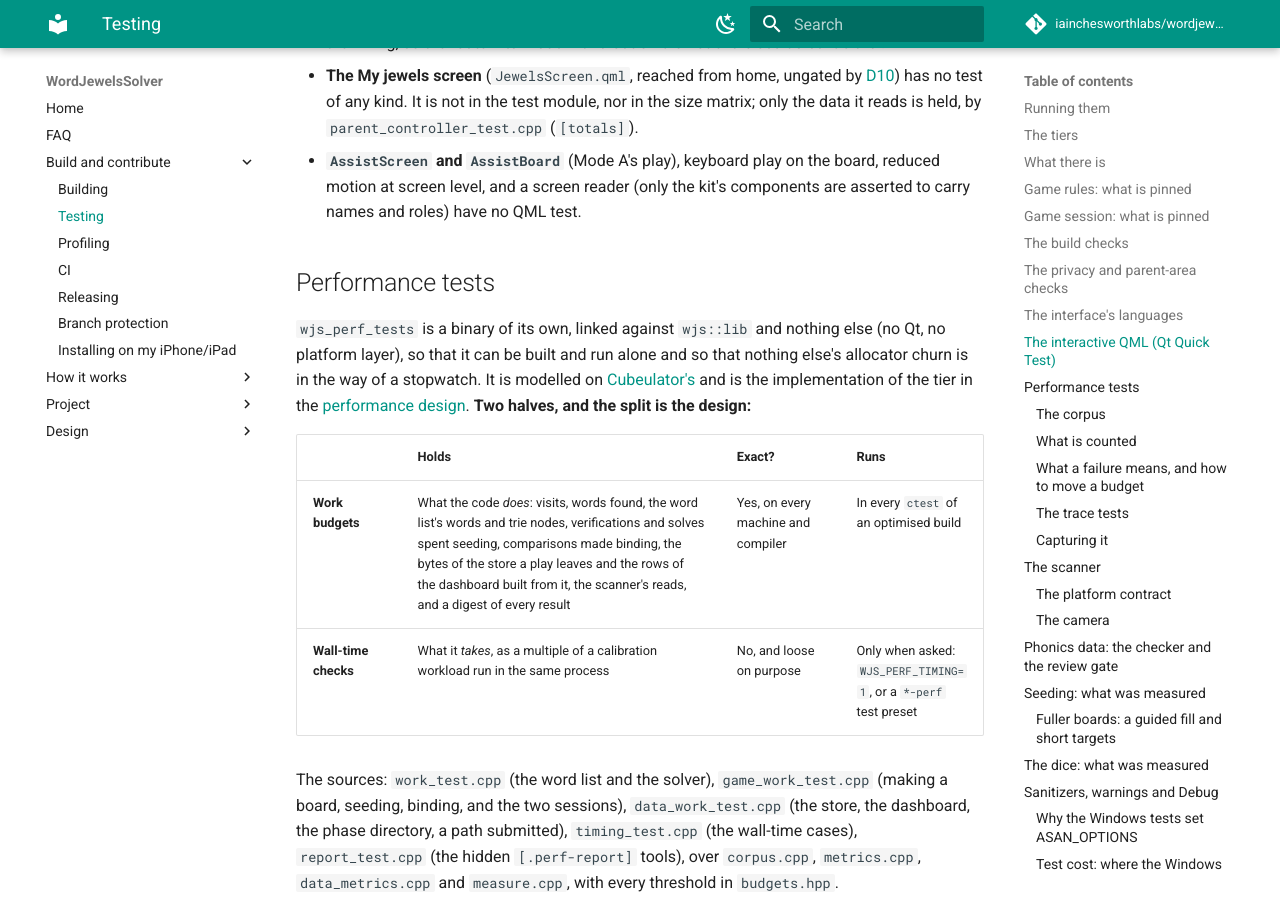
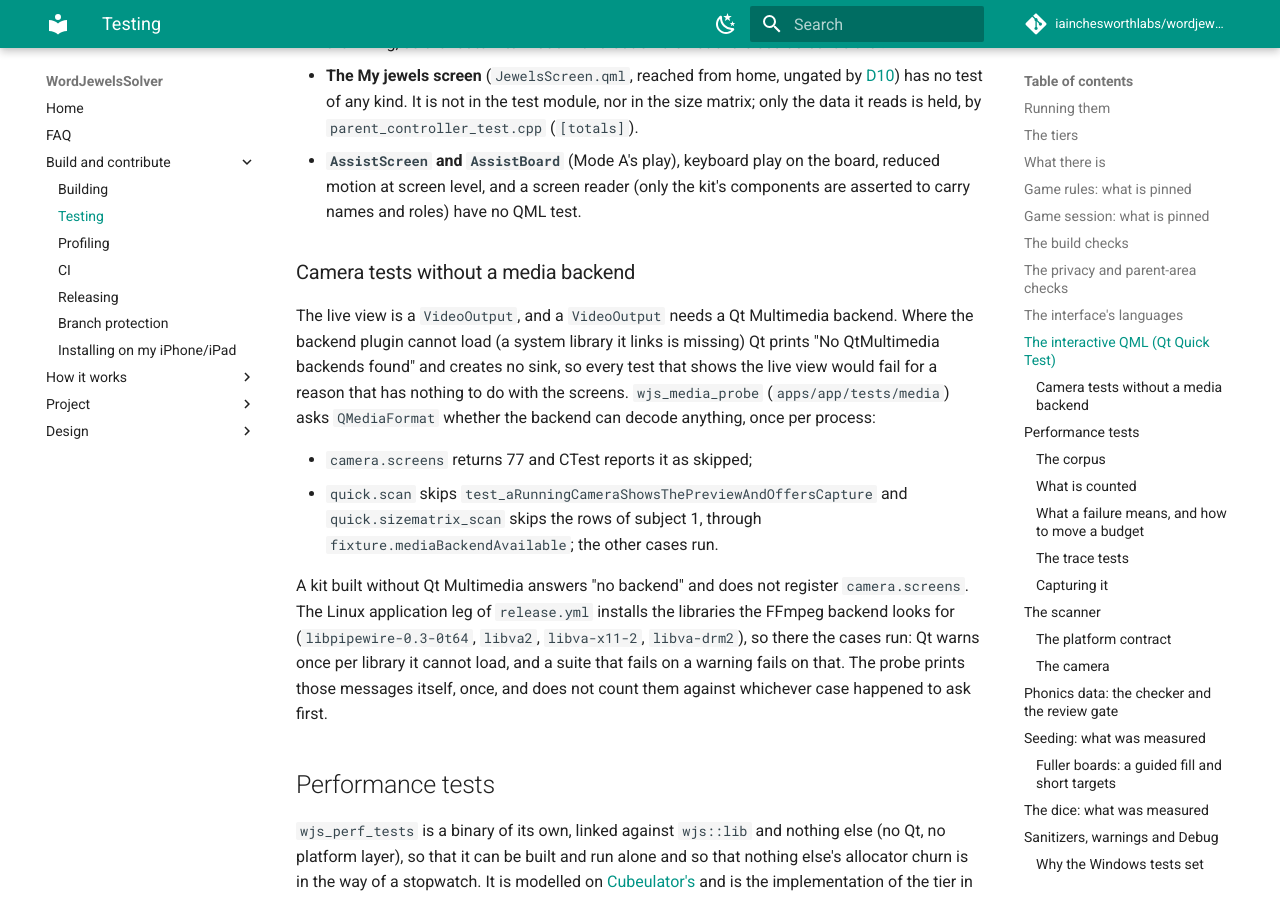
Before and after one commit to iainchesworthlabs/snapandspell, an MkDocs documentation site: the page built from docs/testing.md, in a window 1280 px wide and 900 px high, scrolled down 29206 px. Built offline with MkDocs 1.6.1 and Material for MkDocs 9.7.7, drawn with Linux system fonts in a browser that asks for light colours; comment, search, counter and statistics services are not loaded; some of the changed text lies outside the part shown.

Commit message:
Skip the camera tests without a media backend and install its libraries (#76)
The Linux application leg of the release rehearsal (run 40177170187)
failed `camera.screens`, `quick.scan` and `quick.sizematrix_scan`. On
the hosted image Qt Multimedia's FFmpeg backend loads but warns once for
each optional library it does not find (PipeWire, VA-API), and the
suites fail on a warning. On a machine whose backend plugin cannot load
at all, Qt prints "No QtMultimedia backends found" and the same tests
fail for a reason that is not the screens'.

- `wjs_media_probe` (`apps/app/tests/media`, a Multimedia half and a
none half chosen in CMake): asks `QMediaFormat` whether the backend can
decode anything, once per process.
- `camera.screens` exits 77 and CTest reports a skip; `quick.scan` skips
its running-camera case and `quick.sizematrix_scan` the six rows of the
live view (`fixture.mediaBackendAvailable`). A kit without Qt Multimedia
answers no.
- `release.yml` installs `libpipewire-0.3-0t64 libva2 libva-x11-2
libva-drm2` for the Linux application leg.

Tried locally (GCC 16.2, release preset with the app) in three states:
no backend (`camera.screens` skipped, the `quick.scan` case skipped, the
six size-matrix rows skipped), backend without the optional libraries
(all pass) and everything installed (all pass). Full ctest: only
`quick.assist` and `quick.scan`'s `test_theFrameTakesTheRoomItIsGiven`
fail, both layout assertions that fail the same way before this change
and are not touched here.

The probe prints Qt's start-up messages itself, once, so with the probe
the optional libraries are no longer needed for a pass; they are
installed so the run is quiet. The hosted package names are Debian's;
the rehearsal on this branch is the check that Ubuntu 26.04 has them.

---------

Signed-off-by: Iain Chesworth <iain.chesworth@gmail.com>

```diff
--- a/docs/testing.md
+++ b/docs/testing.md
@@ -554,6 +554,24 @@ Not tested anywhere, so that no row above is read as covering it:
   board, reduced motion at screen level, and a screen reader (only the kit's
   components are asserted to carry names and roles) have no QML test.
 
+### Camera tests without a media backend
+
+The live view is a `VideoOutput`, and a `VideoOutput` needs a Qt Multimedia backend. Where the
+backend plugin cannot load (a system library it links is missing) Qt prints "No QtMultimedia backends
+found" and creates no sink, so every test that shows the live view would fail for a reason that has
+nothing to do with the screens. `wjs_media_probe` (`apps/app/tests/media`) asks
+`QMediaFormat` whether the backend can decode anything, once per process:
+
+- `camera.screens` returns 77 and CTest reports it as skipped;
+- `quick.scan` skips `test_aRunningCameraShowsThePreviewAndOffersCapture` and `quick.sizematrix_scan`
+  skips the rows of subject 1, through `fixture.mediaBackendAvailable`; the other cases run.
+
+A kit built without Qt Multimedia answers "no backend" and does not register `camera.screens`. The
+Linux application leg of `release.yml` installs the libraries the FFmpeg backend looks for
+(`libpipewire-0.3-0t64`, `libva2`, `libva-x11-2`, `libva-drm2`), so there the cases run: Qt warns once per
+library it cannot load, and a suite that fails on a warning fails on that. The probe prints those
+messages itself, once, and does not count them against whichever case happened to ask first.
+
 ## Performance tests
 
 `wjs_perf_tests` is a binary of its own, linked against `wjs::lib` and nothing
@@ -942,7 +960,7 @@ must not be needed to prove the state machine, and no live picture may be faked.
 | `apps/app/tests/unit/camera_backend_test.cpp` (only where the kit has Qt Multimedia, `[app][camera][backend]`) | The Qt Multimedia backend built headless: the camera's frames are forwarded into the preview item's own sink; an item with no sink, or a sink destroyed, is not written to; the backend attaches a preview, replaces it and lets it go; a refused camera is a permission problem, said once, and does not start; a camera not yet asked about asks and waits for the answer, and an answer that comes after a stop does not start it; with nothing to capture it is safe to stop and to read |
 | `apps/app/tests/unit/scan_model_test.cpp` (`wjs_app_tests`, `[app][scan][camera]`) | `ScanModel` and a camera source that fails, never delivers a frame or is replaced: see the row in [What there is](#what-there-is) |
 | `apps/app/tests/unit/camera_video_frame_test.cpp` (only where the kit has Qt Multimedia) | A `QVideoFrame` made from a picture goes through `QVideoFrame::toImage()` and the shared conversion to the same RGB24 frame — the backend's step, without a device |
-| `camera.screens` (`apps/app/tests/unit/scan_ui`, only where the kit has Qt Multimedia) | The real `ScanScreen` and `ScanModel` in the offscreen stub shell with a fake source and one synthetic board: the live `VideoOutput` is created and shown, Capture is offered, the frame reaches the check screen, and the camera stops. The no-camera check (`scan.screens`) is the other path |
+| `camera.screens` (`apps/app/tests/unit/scan_ui`, only where the kit has Qt Multimedia) | The real `ScanScreen` and `ScanModel` in the offscreen stub shell with a fake source and one synthetic board: the live `VideoOutput` is created and shown, Capture is offered, the frame reaches the check screen, and the camera stops. The no-camera check (`scan.screens`) is the other path. Skipped (exit 77) where Qt Multimedia has no backend on the machine ([Camera tests without a media backend](#camera-tests-without-a-media-backend)) |
 | `quick.scan` (`apps/app/ui-tests/tst_scan.qml`) | The same preview on and no-preview path through the QML suite, with `fixture.useCamera()` supplying a fake source; the window is offscreen and no device is opened |
 
 The tests never use a device and never write a frame: the fake backend returns
```
Also changed, not shown: 14 other files.
